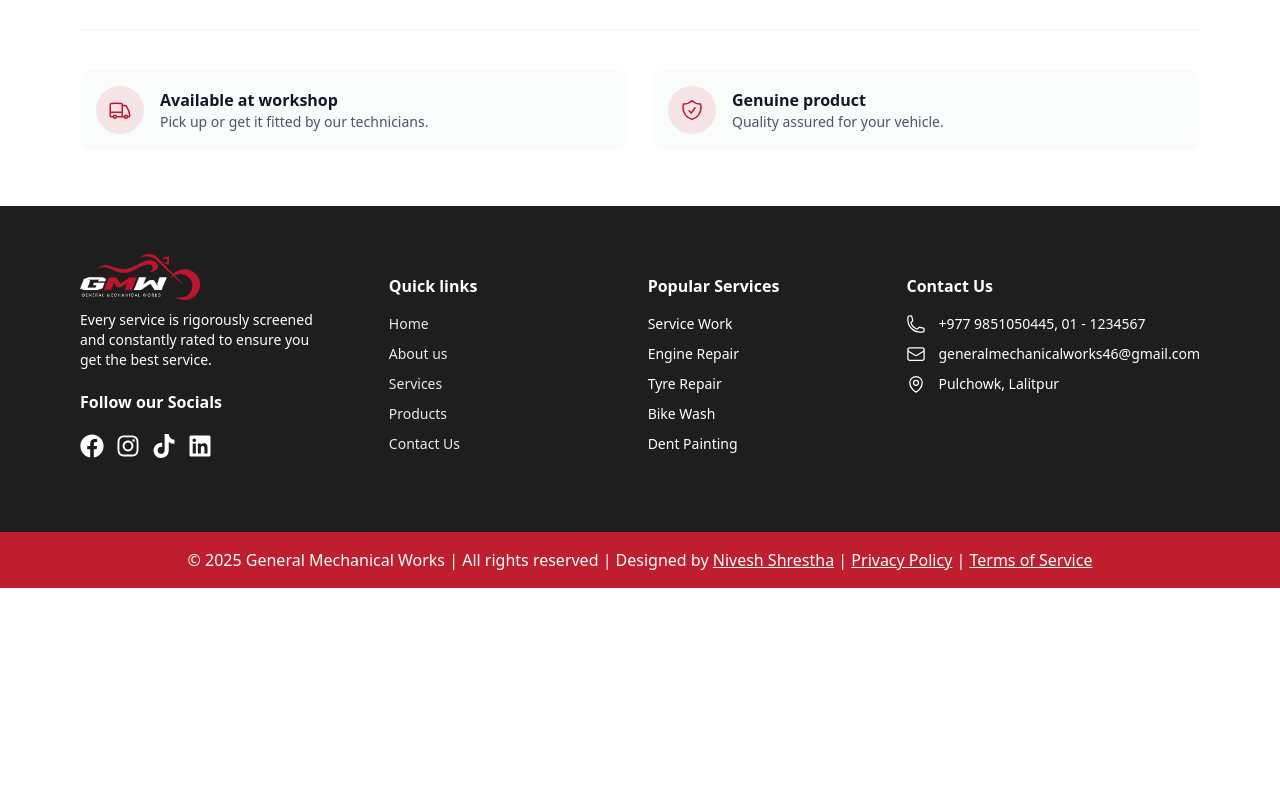
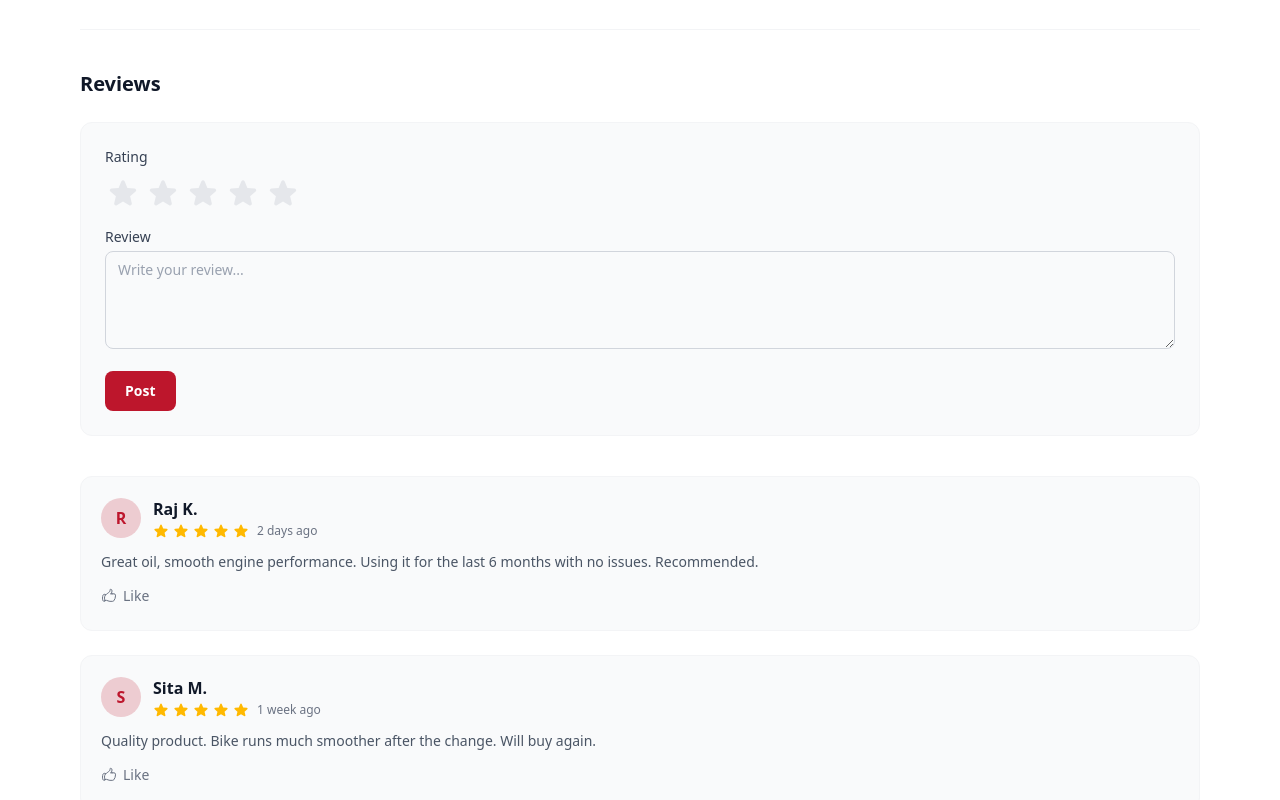
Before and after one commit to Nivesh26/General-Mechanical-Works, a React (Vite) app in the folder Frontend/: page /productdetail in a window 1280 px wide. Shown: the part 760-1560 px from the top of the page. Before the commit the page ends 1348 px from the top, so only its background shows below. Built offline with nearby package versions, Linux system fonts and the light colour scheme; a web font is replaced by a local one.

Commit message:
Add Productsuggestion component and enhance Productdetail with review functionality, including rating and comment features

```diff
--- /dev/null
+++ b/Frontend/src/UserComponent/Productsuggestion.tsx
@@ -0,0 +1,9 @@
+import React from 'react'
+
+const Productsuggestion = () => {
+  return (
+    <div>Productsuggestion</div>
+  )
+}
+
+export default Productsuggestion
--- a/Frontend/src/UserPages/Productdetail.tsx
+++ b/Frontend/src/UserPages/Productdetail.tsx
@@ -4,10 +4,17 @@ import Header from '../UserComponent/Header'
 import Footer from '../UserComponent/Footer'
 import Copyright from '../UserComponent/Copyright'
 import EngineOil from '../assets/EngineOil.png'
-import { HiOutlineCheck, HiOutlineTruck, HiOutlineShieldCheck } from 'react-icons/hi2'
+import { HiOutlineCheck, HiStar, HiOutlineHandThumbUp } from 'react-icons/hi2'
+
+const reviews = [
+  { name: 'Raj K.', rating: 5, comment: 'Great oil, smooth engine performance. Using it for the last 6 months with no issues. Recommended.', date: '2 days ago' },
+  { name: 'Sita M.', rating: 5, comment: 'Quality product. Bike runs much smoother after the change. Will buy again.', date: '1 week ago' },
+  { name: 'Amit P.', rating: 4, comment: 'Good value for money. No complaints so far.', date: '2 weeks ago' },
+]
 
 const Productdetail = () => {
-  const [addedToCart, setAddedToCart] = useState(false)
+  const [reviewText, setReviewText] = useState('')
+  const [rating, setRating] = useState(0)
 
   return (
     <div className="min-h-screen flex flex-col bg-white">
@@ -39,7 +46,7 @@ const Productdetail = () => {
                 <p className="text-xs font-semibold text-primary uppercase tracking-[0.2em] mb-2">
                   Engine Oil
                 </p>
-                <h1 className="text-2xl sm:text-3xl lg:text-4xl font-bold text-gray-900 mb-4 font-sec tracking-tight">
+                <h1 className="text-2xl sm:text-3xl lg:text-4xl font-bold text-gray-900 mb-4 tracking-tight">
                   Premium Synthetic Engine Oil
                 </h1>
                 <p className="text-primary text-2xl font-semibold mb-6">Rs. 3,500</p>
@@ -65,18 +72,12 @@ const Productdetail = () => {
                 <div className="flex flex-col sm:flex-row gap-4">
                   <button
                     type="button"
-                    onClick={() => setAddedToCart(true)}
-                    disabled={addedToCart}
-                    className={`flex-1 sm:flex-none px-8 py-3.5 rounded-lg text-sm font-semibold transition-colors cursor-pointer ${
-                      addedToCart
-                        ? 'bg-gray-200 text-gray-500 cursor-default'
-                        : 'bg-primary text-white hover:opacity-90'
-                    }`}
+                    className="flex-1 sm:flex-none px-8 py-3.5 rounded-lg text-sm font-semibold transition-colors cursor-pointer bg-primary text-white hover:opacity-90"
                   >
-                    {addedToCart ? 'Added to cart' : 'Add to cart'}
+                    Add to cart
                   </button>
                   <Link
-                    to="/contactus"
+                    to="/"
                     className="flex-1 sm:flex-none px-8 py-3.5 rounded-lg border border-gray-300 text-gray-700 text-sm font-semibold text-center hover:bg-gray-50 transition-colors"
                   >
                     Enquire now
@@ -85,28 +86,85 @@ const Productdetail = () => {
               </div>
             </div>
 
-            <div className="mt-16 pt-10 border-t border-gray-100">
-              <div className="grid grid-cols-1 sm:grid-cols-2 gap-6">
-                <div className="flex items-center gap-4 p-4 rounded-xl bg-gray-50/80">
-                  <div className="w-12 h-12 rounded-full bg-primary/10 flex items-center justify-center shrink-0">
-                    <HiOutlineTruck className="w-6 h-6 text-primary" />
+            {/* Reviews */}
+            <section className="mt-16 pt-10 border-t border-gray-100">
+              <h2 className="text-xl font-bold text-gray-900 mb-6">Reviews</h2>
+
+              {/* Rate and review — login required */}
+              <div className="mb-10 p-6 rounded-xl bg-gray-50 border border-gray-100">
+                <div className="space-y-4">
+                  <div>
+                    <label className="block text-sm font-medium text-gray-700 mb-2">Rating</label>
+                    <div className="flex items-center gap-1">
+                      {[1, 2, 3, 4, 5].map((star) => (
+                        <button
+                          key={star}
+                          type="button"
+                          onClick={() => setRating(star)}
+                          className="p-0.5 focus:outline-none focus:ring-0"
+                          aria-label={`${star} star${star > 1 ? 's' : ''}`}
+                        >
+                          <HiStar
+                            className={`w-8 h-8 transition-colors ${
+                              star <= rating ? 'text-amber-400 fill-amber-400' : 'text-gray-200'
+                            }`}
+                          />
+                        </button>
+                      ))}
+                    </div>
                   </div>
                   <div>
-                    <h3 className="font-semibold text-gray-900">Available at workshop</h3>
-                    <p className="text-sm text-gray-600">Pick up or get it fitted by our technicians.</p>
+                    <label className="block text-sm font-medium text-gray-700 mb-1">Review</label>
+                    <textarea
+                      rows={4}
+                      value={reviewText}
+                      onChange={(e) => setReviewText(e.target.value)}
+                      placeholder="Write your review..."
+                      className="w-full border border-gray-300 rounded-lg px-3 py-2 text-sm text-gray-900 placeholder-gray-400 focus:outline-none focus:ring-1 focus:ring-primary focus:border-primary resize-y"
+                    />
                   </div>
-                </div>
-                <div className="flex items-center gap-4 p-4 rounded-xl bg-gray-50/80">
-                  <div className="w-12 h-12 rounded-full bg-primary/10 flex items-center justify-center shrink-0">
-                    <HiOutlineShieldCheck className="w-6 h-6 text-primary" />
-                  </div>
-                  <div>
-                    <h3 className="font-semibold text-gray-900">Genuine product</h3>
-                    <p className="text-sm text-gray-600">Quality assured for your vehicle.</p>
-                  </div>
+                  <button
+                    type="button"
+                    className="inline-block px-5 py-2.5 rounded-lg bg-primary text-white text-sm font-semibold hover:opacity-90 transition-opacity"
+                  >
+                 Post
+                  </button>
                 </div>
               </div>
-            </div>
+
+              {/* Review list */}
+              <div className="space-y-6">
+                {reviews.map((review, index) => (
+                  <div key={index} className="p-5 rounded-xl bg-gray-50 border border-gray-100">
+                    <div className="flex items-center gap-3 mb-3">
+                      <div className="w-10 h-10 rounded-full bg-primary/20 flex items-center justify-center text-primary font-semibold">
+                        {review.name.charAt(0).toUpperCase()}
+                      </div>
+                      <div>
+                        <p className="font-semibold text-gray-900">{review.name}</p>
+                        <div className="flex items-center gap-1 mt-0.5">
+                          {[1, 2, 3, 4, 5].map((i) => (
+                            <HiStar
+                              key={i}
+                              className={`w-4 h-4 ${i <= review.rating ? 'text-amber-400 fill-amber-400' : 'text-gray-200'}`}
+                            />
+                          ))}
+                          <span className="text-xs text-gray-500 ml-1">{review.date}</span>
+                        </div>
+                      </div>
+                    </div>
+                    <p className="text-gray-600 text-sm leading-relaxed mb-3">{review.comment}</p>
+                    <button
+                      type="button"
+                      className="inline-flex items-center gap-1.5 text-gray-500 text-sm font-medium cursor-default"
+                    >
+                      <HiOutlineHandThumbUp className="w-4 h-4" />
+                      Like
+                    </button>
+                  </div>
+                ))}
+              </div>
+            </section>
           </div>
         </div>
       </main>
```
